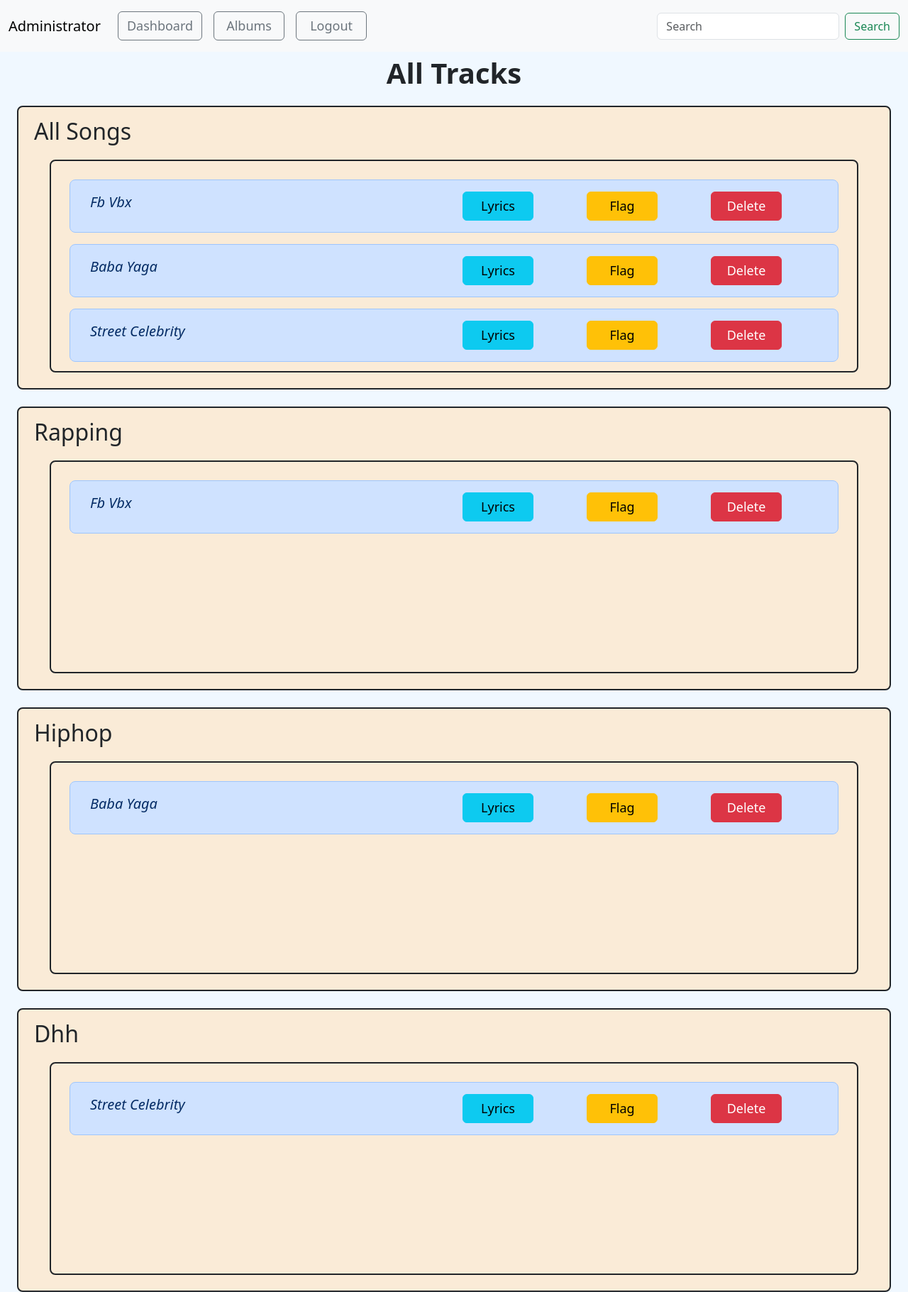
After one commit to 21f3000093/MUSIC-STREAMING-APP, a Flask app: page /admin_songs/1 in a window 1280 px wide. The commit adds this page. Shown: the whole page at 71% size. Run offline with Flask 3, Linux system fonts and the light colour scheme.

Commit message:
admin songs page , routes

```diff
--- a/app.py
+++ b/app.py
@@ -560,13 +560,58 @@ def admin_home_page(a_id):
     admin = Admin.query.get(a_id)
     users=User.query.all()
     creators=User.query.filter_by(user_role_id=1).all()
+    genres = Song.query.with_entities(Song.song_genre).distinct().all()
+    genre_list = [genre[0] for genre in genres]
 
     if admin.isloggedin:
-        return render_template("admin_home.html", songs=songs, albums=albums, admin=admin,playlists=playlists,users=users,creators=creators)
+        return render_template("admin_home.html", songs=songs, albums=albums, admin=admin,playlists=playlists,users=users,creators=creators,genres=genre_list)
 
     else:
         return redirect("/")
 
+
+## admin logout
+@app.route("/admin_logout/<int:a_id>", methods=["GET", "POST"])
+def admin_logout(a_id):
+    admin = Admin.query.get(a_id)
+    admin.isloggedin = False
+    db.session.commit()
+
+    return redirect("/")
+
+
+@app.route("/admin_songs/<int:a_id>", methods=["GET", "POST"])
+def admin_songs(a_id):
+    admin = Admin.query.get(a_id)
+    songs = Song.query.all()
+    genres = Song.query.with_entities(Song.song_genre).distinct().all()
+    genre_list = [genre[0] for genre in genres]
+    if admin.isloggedin:
+        return render_template("admin_songs.html", songs=songs, admin=admin,genres=genre_list)
+
+    else:
+        return redirect("/")
+
+
+@app.route("/flag_song/<int:a_id>/<int:s_id>")
+def flag_song(s_id,a_id):
+    admin = Admin.query.get(a_id)
+    song = Song.query.get(s_id)
+    song.song_flag = not song.song_flag
+    db.session.commit()
+    return redirect("/admin_songs/{}".format(a_id))
+
+
+
+# delete a song (for admin )
+@app.route("/admin_delete_song/<int:a_id>/<int:s_id>", methods=["GET", "POST"])
+def admin_delete_song(s_id, a_id):
+    song = Song.query.get(s_id)
+
+    if request.method == "GET":
+        db.session.delete(song)
+        db.session.commit()
+        return redirect("/admin_songs/{}".format(a_id))
 
 
 
--- /dev/null
+++ b/templates/admin_songs.html
@@ -0,0 +1,142 @@
+<!doctype html>
+<html lang="en">
+
+<head>
+    <meta charset="utf-8">
+    <meta name="viewport" content="width=device-width, initial-scale=1">
+    <title>Bootstrap demo</title>
+    <link href="https://cdn.jsdelivr.net/npm/bootstrap@5.3.2/dist/css/bootstrap.min.css" rel="stylesheet"
+        integrity="sha384-T3c6CoIi6uLrA9TneNEoa7RxnatzjcDSCmG1MXxSR1GAsXEV/Dwwykc2MPK8M2HN" crossorigin="anonymous">
+
+        <style>
+            #songs{
+                background-color: antiquewhite;
+                padding: 10px;
+                height: 400px;
+                overflow: auto;
+
+            }
+            .song{
+
+                padding: 10px;
+                height: 300px;
+                overflow: auto;
+
+            }
+
+            .songs{
+                background-color: aliceblue;
+
+            }
+        </style>
+
+
+</head>
+
+<body>
+    <!-- navbar container -->
+    <nav class="navbar navbar-expand-lg bg-body-tertiary sticky-sm-top">
+        <div class="container-fluid">
+          <a class="navbar-brand" href="/admin_songs/{{admin.admin_id}}">Administrator</a>
+          <button class="navbar-toggler" type="button" data-bs-toggle="collapse" data-bs-target="#navbarTogglerDemo02" aria-controls="navbarTogglerDemo02" aria-expanded="false" aria-label="Toggle navigation">
+            <span class="navbar-toggler-icon"></span>
+          </button>
+          <div class="collapse navbar-collapse" id="navbarTogglerDemo02">
+            <ul class="navbar-nav me-auto mb-2 mb-lg-0">
+              <li class="nav-item">
+                <a style="width: auto; margin:auto; font-size:large;" type="button" class="btn btn-outline-secondary m-2" href="/admin_home/{{admin.admin_id}}">Dashboard</a>
+              </li>
+              <li class="nav-item">
+                <a style="width: 100px; font-size:large;" type="button" class=" btn btn-outline-secondary m-2" href="#">Albums</a>
+
+              </li>
+              <li class="nav-item">
+                <a style="width: 100px; font-size:large;" class=" btn btn-outline-secondary m-2" href="/admin_logout/{{admin.admin_id}}">Logout</a>
+            </li>
+            </ul>
+            <form class="d-flex" role="search">
+              <input class="form-control me-2" type="search" placeholder="Search" aria-label="Search">
+              <button class="btn btn-outline-success" type="submit">Search</button>
+            </form>
+          </div>
+        </div>
+      </nav>
+
+<!-- Navbar ends here -->
+
+<!-- main container -->
+
+<div class="container-fluid songs  min-vh-100">
+    <header>
+        <p class="heading fs-1 fw-semibold text-center">All Tracks</p>
+    </header>
+    <div class="container-fluid ">
+        {% if songs|length == 0 %}
+        <p>No Songs Availaible</p>
+
+        {% else %}
+            <div class="container-fluid border border border-2 rounded-3 border-dark mb-4 overflow-auto" id="songs" >
+                <div class="container-fluid sticky-sm-top">
+                    <p class="text-capitalize fs-2 ">all songs</p>
+                </div>
+                <div class="song container border border-2 rounded-3 border-dark m-auto overflow-auto">
+                    {% for song in songs %}
+                        <div class="row m-3 p-3 text-primary-emphasis bg-primary-subtle border border-primary-subtle rounded-3">
+                            <div class="col-6 text-capitalize fs-5 fst-italic">{{song.song_name}}</div>
+                            <div class="col"><a class="btn btn-info" href="#" role="button" style="width: 100px; font-size:large;" >Lyrics</a></div>
+                            <div class="col"><a class="btn btn-warning" href="/flag_song/{{admin.admin_id}}/{{song.song_id}}" role="button" style="width: 100px; font-size:large;">Flag</a></div>
+                            <div class="col"><a class="btn btn-danger" href="/admin_delete_song/{{admin.admin_id}}/{{song.song_id}}" role="button" style="width: 100px; font-size:large;">Delete</a></div>
+                        </div>
+
+                    {% endfor %}
+                </div>
+            </div>
+
+            <!-- songs containers based on different genres -->
+            {% for genre in genres %}
+                <div class="container-fluid border border border-2 rounded-3 border-dark mb-4 overflow-auto" id="songs" >
+                    <div class="container-fluid sticky-sm-top">
+                        <p class="text-capitalize fs-2 ">{{genre}}</p>
+                    </div>
+                    <div class="song container border border-2 rounded-3 border-dark m-auto overflow-auto">
+                        {% for song in songs %}
+                            {% if song.song_genre == genre %}
+
+                            <div class="row m-3 p-3 text-primary-emphasis bg-primary-subtle border border-primary-subtle rounded-3">
+                                <div class="col-6 text-capitalize fs-5 fst-italic">{{song.song_name}}</div>
+                                <div class="col"><a class="btn btn-info" href="#" role="button" style="width: 100px; font-size:large;" >Lyrics</a></div>
+                                <div class="col"><a class="btn btn-warning" href="/flag_song/{{admin.admin_id}}/{{song.song_id}}" role="button" style="width: 100px; font-size:large;">Flag</a></div>
+                                <div class="col"><a class="btn btn-danger" href="/admin_delete_song/{{admin.admin_id}}/{{song.song_id}}" role="button" style="width: 100px; font-size:large;">Delete</a></div>
+                            </div>
+                            {% endif %}
+
+                        {% endfor %}
+                    </div>
+                </div>
+            {% endfor %}
+
+        {% endif %}
+
+    </div>
+</div>
+
+
+
+
+
+
+<!-- main container ends here -->
+
+
+
+
+
+
+
+
+    <script src="https://cdn.jsdelivr.net/npm/bootstrap@5.3.2/dist/js/bootstrap.bundle.min.js"
+        integrity="sha384-C6RzsynM9kWDrMNeT87bh95OGNyZPhcTNXj1NW7RuBCsyN/o0jlpcV8Qyq46cDfL"
+        crossorigin="anonymous"></script>
+</body>
+
+</html>
```
Also changed, not shown: templates/admin_home.html (+11 -10 lines), instance/mydbmtm.sqlite3.
